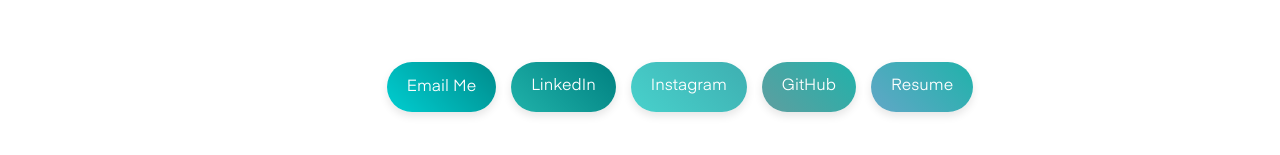
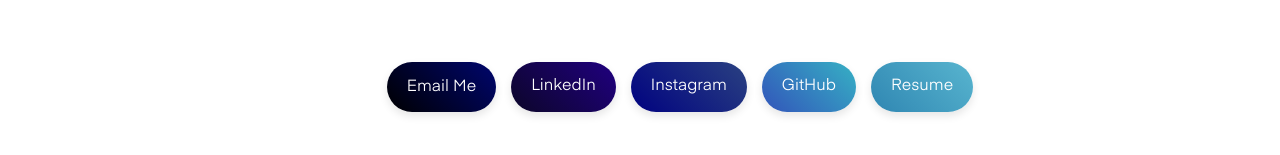
Before and after one commit to Victoriaecai/victoria-hub, a React (Vite) app: page /#/ in a window 1280 px wide. Shown: the part 1143-1298 px from the top of the page. Built offline with nearby package versions, Linux system fonts and the light colour scheme; a web font is replaced by a local one.

Commit message:
changed colours

```diff
--- a/src/components/AboutMe/AboutMe.css
+++ b/src/components/AboutMe/AboutMe.css
@@ -191,23 +191,23 @@
 }
 
 .email-btn {
-  background: linear-gradient(45deg, #00CED1, #008B8B);
+  background: linear-gradient(45deg, #000000, #00066e);
 }
 
 .linkedin-btn {
-  background: linear-gradient(45deg, #20B2AA, #008080);
+  background: linear-gradient(45deg, #0c0629, #200080);
 }
 
 .instagram-btn {
-  background: linear-gradient(45deg, #48D1CC, #3eafb1);
+  background: linear-gradient(45deg, #000280, #2a4181);
 }
 
 .github-btn {
-  background: linear-gradient(45deg, #5F9EA0, #20B2AA);
+  background: linear-gradient(45deg, #3254ba, #36b1c4);
 }
 
 .resume-btn {
-  background: linear-gradient(45deg, #62a7c7, #20B2AA);
+  background: linear-gradient(45deg, #2f86b2, #58b5cf);
 }
 
 .email-popup-overlay {
```
